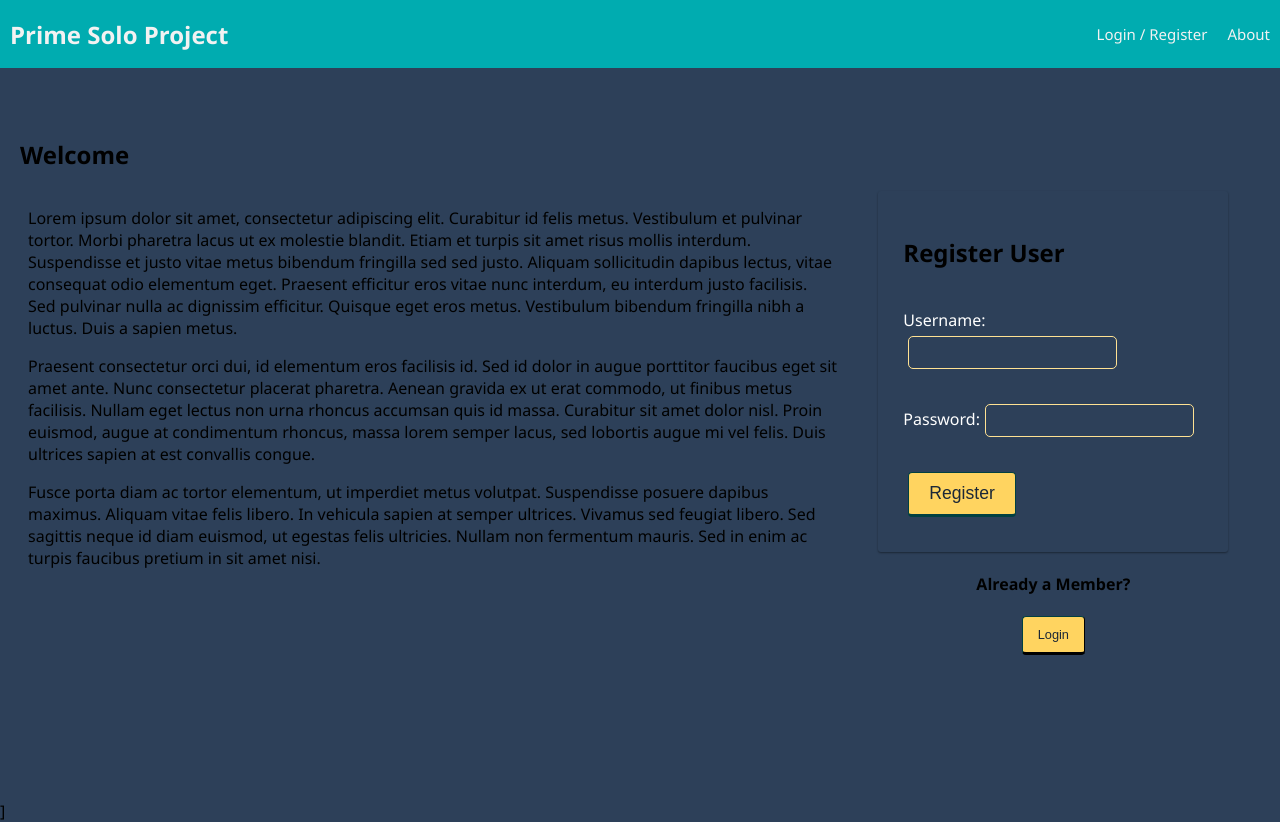
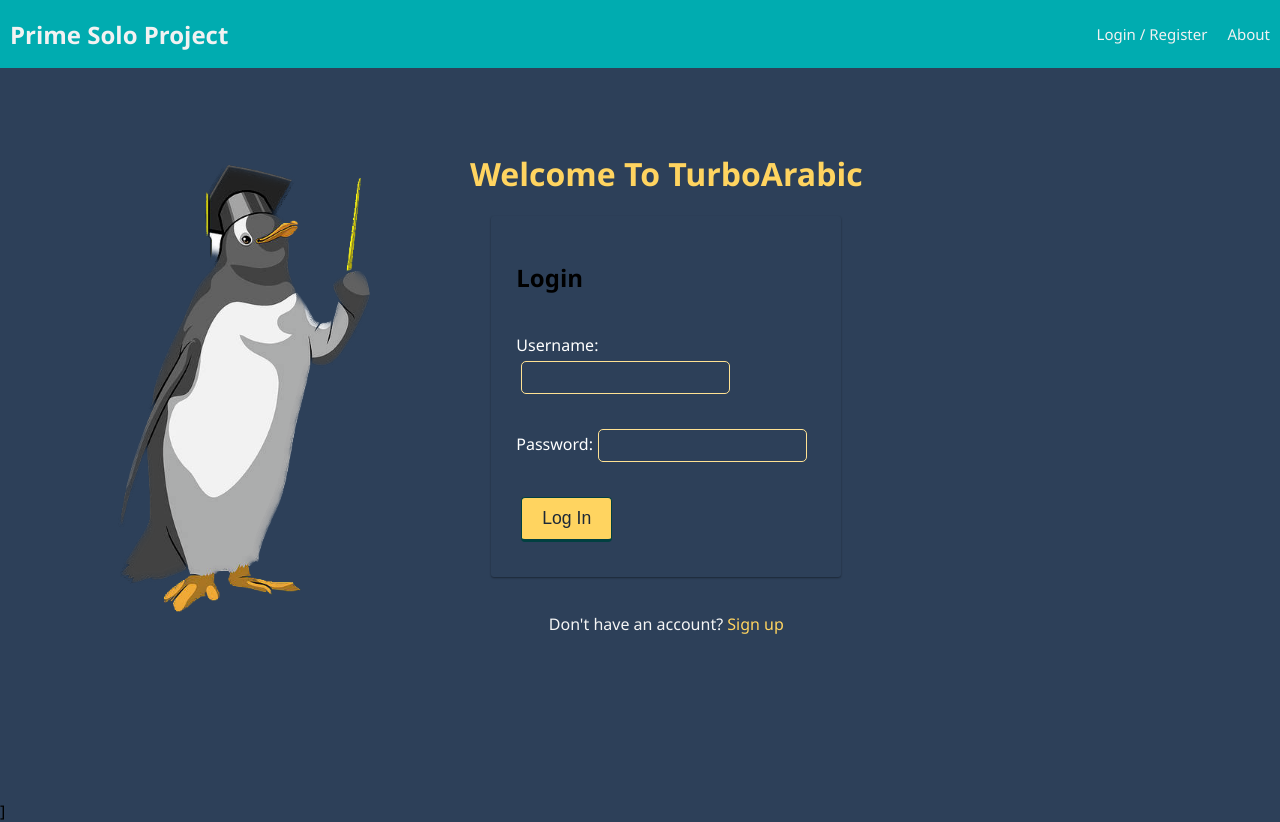
Before and after one commit to Abuaden/prime-solo-project, a React (Create React App) app: page /home#/home in a window 1280 px wide. Built offline with nearby package versions, Linux system fonts and the light colour scheme; no server answers.

Commit message:
Created landing page and made styling to it

```diff
--- a/src/components/LandingPage/LandingPage.css
+++ b/src/components/LandingPage/LandingPage.css
@@ -78,3 +78,38 @@ Grid
   flex-basis: 100%;
   max-width: 100%;
 }
+
+.container{
+  display: flex;
+}
+
+.container h1{
+  color: #ffd460;
+}
+.container p{
+  color: whitesmoke;
+  max-width: 500px;
+
+}
+
+.welcomeText{
+  display: flex;
+  flex-direction: column;
+  justify-content: center;
+
+}
+
+
+.penguin img{
+  width: 450px;
+}
+
+.question span{
+  color: #ffd460;
+  cursor: pointer;
+
+}
+
+.question{
+  text-align: center;
+}
--- a/src/components/LandingPage/LandingPage.jsx
+++ b/src/components/LandingPage/LandingPage.jsx
@@ -1,66 +1,34 @@
-import React, { useState } from 'react';
-import { useHistory } from 'react-router-dom';
-import './LandingPage.css';
+import React, { useState } from "react";
+import { useHistory } from "react-router-dom";
+import "./LandingPage.css";
 
 // CUSTOM COMPONENTS
-import RegisterForm from '../RegisterForm/RegisterForm';
+import RegisterForm from "../RegisterForm/RegisterForm";
+import LoginForm from "../LoginForm/LoginForm";
 
 function LandingPage() {
-  const [heading, setHeading] = useState('Welcome');
+  const [heading, setHeading] = useState("Welcome");
   const history = useHistory();
 
   const onLogin = (event) => {
-    history.push('/login');
+    history.push("/login");
   };
+  const [showLogin, setShowLogin] = useState(true);
+    return (
+      <div className="container">
+        <div className="penguin">
+          <img src="/penguinTeacher.png" alt="" />
+        </div>
 
-  return (
-    <div className="container">
-      <h2>{heading}</h2>
-
-      <div className="grid">
-        <div className="grid-col grid-col_8">
-          <p>
-            Lorem ipsum dolor sit amet, consectetur adipiscing elit. Curabitur
-            id felis metus. Vestibulum et pulvinar tortor. Morbi pharetra lacus
-            ut ex molestie blandit. Etiam et turpis sit amet risus mollis
-            interdum. Suspendisse et justo vitae metus bibendum fringilla sed
-            sed justo. Aliquam sollicitudin dapibus lectus, vitae consequat odio
-            elementum eget. Praesent efficitur eros vitae nunc interdum, eu
-            interdum justo facilisis. Sed pulvinar nulla ac dignissim efficitur.
-            Quisque eget eros metus. Vestibulum bibendum fringilla nibh a
-            luctus. Duis a sapien metus.
-          </p>
-
-          <p>
-            Praesent consectetur orci dui, id elementum eros facilisis id. Sed
-            id dolor in augue porttitor faucibus eget sit amet ante. Nunc
-            consectetur placerat pharetra. Aenean gravida ex ut erat commodo, ut
-            finibus metus facilisis. Nullam eget lectus non urna rhoncus
-            accumsan quis id massa. Curabitur sit amet dolor nisl. Proin
-            euismod, augue at condimentum rhoncus, massa lorem semper lacus, sed
-            lobortis augue mi vel felis. Duis ultrices sapien at est convallis
-            congue.
-          </p>
-
-          <p>
-            Fusce porta diam ac tortor elementum, ut imperdiet metus volutpat.
-            Suspendisse posuere dapibus maximus. Aliquam vitae felis libero. In
-            vehicula sapien at semper ultrices. Vivamus sed feugiat libero. Sed
-            sagittis neque id diam euismod, ut egestas felis ultricies. Nullam
-            non fermentum mauris. Sed in enim ac turpis faucibus pretium in sit
-            amet nisi.
-          </p>
-        </div>
-        <div className="grid-col grid-col_4">
-          <RegisterForm />
-
-          <center>
-            <h4>Already a Member?</h4>
-            <button className="btn btn_sizeSm" onClick={onLogin}>
-              Login
-            </button>
-          </center>
-        </div>
+        <div className="welcomeText">
+        <h1>Welcome To TurboArabic</h1>
+        {showLogin ? <LoginForm /> : <RegisterForm />}
+        <p className="question">
+          {showLogin ? "Don't have an account? " : "Already have an account? "}
+          <span onClick={() => setShowLogin(!showLogin)}>
+            {showLogin ? "Sign up" : "Log in"}
+          </span>
+        </p>
       </div>
     </div>
   );
```
